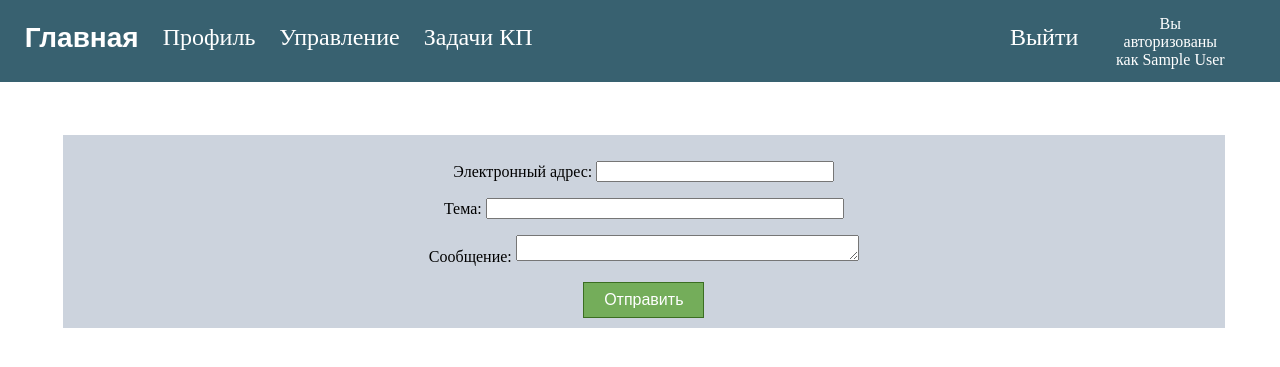
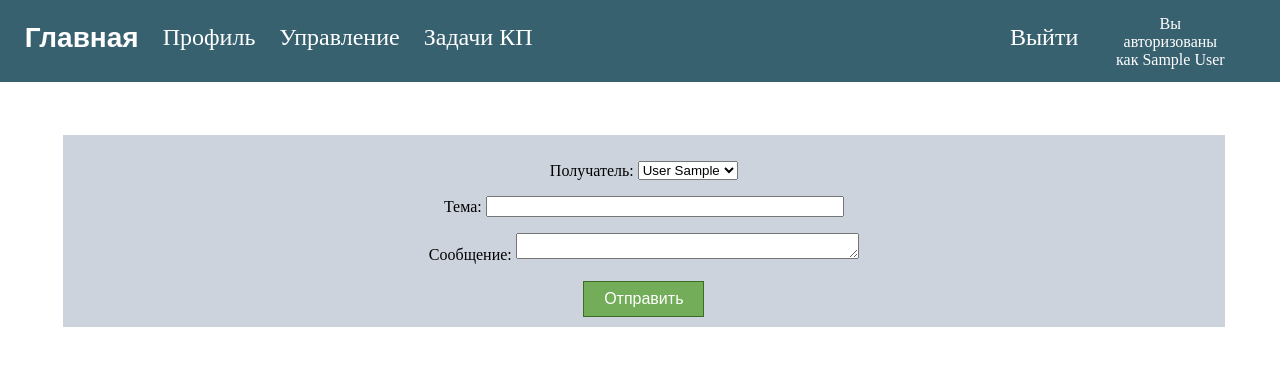
Before and after one commit to mykhailokukol/CourseProject_Spring2018, a Django app: page /control/send_email/ in a window 1280 px wide. Shown: the top 367 px of the page. Run offline with Django 3.2, Linux system fonts and the light colour scheme; the visitor is signed in with stand-in values (Sample User, id 1); data comes from the database, SQL or seed files in the repository; some web fonts are replaced.

Commit message:
Исправил отправку письма. Теперь можно выбрать пользователя

```diff
--- a/appmain/forms.py
+++ b/appmain/forms.py
@@ -52,7 +52,7 @@ class DeleteAccidentForm(forms.Form):
     accident = forms.ModelChoiceField(queryset=models.Accident.objects.values_list('type', flat=True), empty_label=None, label='Выберите тип ДТП')
 
 class SendEmailForm(forms.Form):
-    email = forms.CharField(label='Электронный адрес')
+    user = forms.ModelChoiceField(queryset=models.User.objects.all(), empty_label=None, label='Получатель')
     subject = forms.CharField(label='Тема')
     data = forms.CharField(widget=forms.Textarea, label='Сообщение')
 
--- a/appmain/views.py
+++ b/appmain/views.py
@@ -83,7 +83,6 @@ def profile_settings(request):
                 car = request.POST.get('CarAdding-car')
                 sure = request.POST.get('CarAdding-sure')
                 car = models.Car.objects.filter(pk=car)[0]
-                print(car)
                 if sure:
                     car_model = models.Driver(car=car, human=request.user)
                     car_model.save()
@@ -138,10 +137,11 @@ def send_email(request):
     if request.method == 'POST':
         SendEmail = SendEmailForm(request.POST)
         if SendEmail.is_valid():
-            email = request.POST.get('email', 'mykhailokukol@gmail.com')
+            username = request.POST.get('user')
+            user = models.User.objects.filter(pk=username)[0]
             subject = request.POST.get('subject', '<Дефолтная тема письма>')
             data = request.POST.get('data', '<here should be some text>')
-            send_mail(email, data, 'kukol.dbcp.django@gmail.com', [email])
+            send_mail(user.email, data, 'kukol.dbcp.django@gmail.com', [user.email])
     else:
         SendEmail = SendEmailForm()
     return render(request, 'main/control/send_email.html', { 'SendEmailForm': SendEmail })
--- a/templates/main/control/send_email.html
+++ b/templates/main/control/send_email.html
@@ -3,7 +3,7 @@
 <html lang="en" dir="ltr">
   <head>
     <meta charset="utf-8">
-    <title>Отправить письмо владельцу ТС</title>
+    <title>Отправить письмо пользователю</title>
     {% include 'public/fonts.html' %}
     <link rel="stylesheet" href="{% static 'css/control/send_email.css' %}">
   </head>
```
Also changed, not shown: media/cancer.jpg (added).
